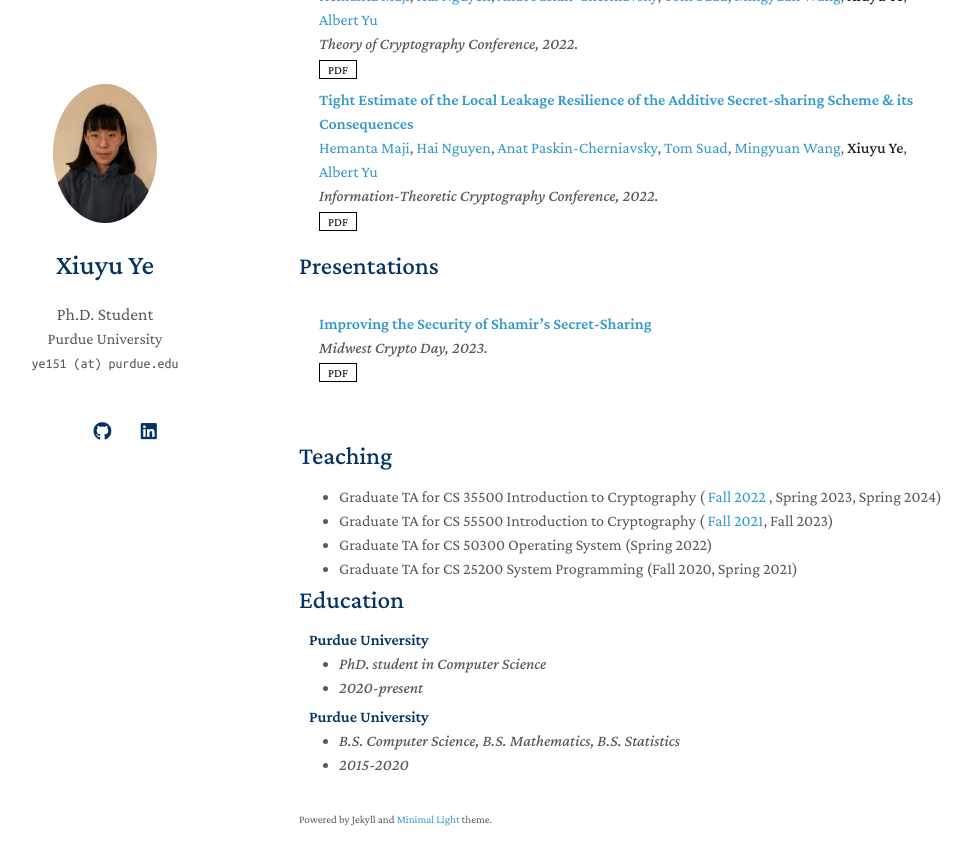
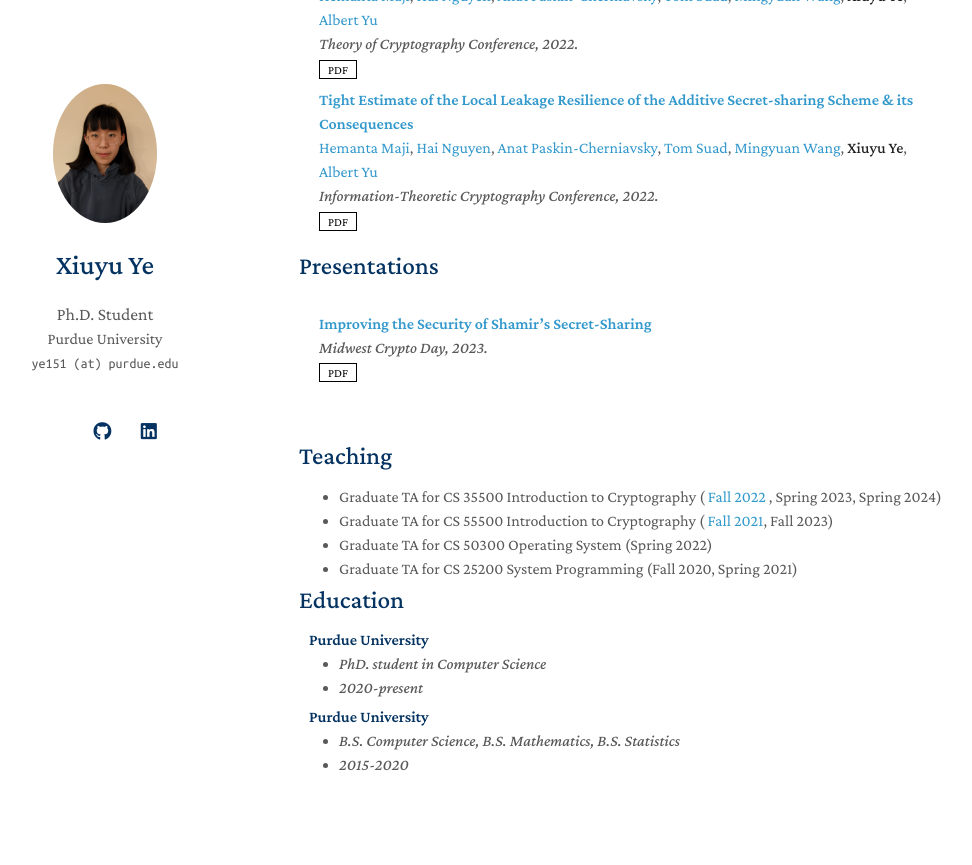
Before and after one commit to darahye/darahye.github.io, a Jekyll site: the page built from index.md, in a window 1280 px wide and 900 px high, scrolled down 663 px. Shown: the top 865 px of the window, without its empty margins (171-1143 px from the left). Built offline with Jekyll 4.4.1, drawn with Linux system fonts in a browser that asks for light colours; nearby versions of some CDN libraries; a style sheet for code colours, icons or effects is not loaded; our own code applies the rules of GitHub Pages for plain Markdown files.

Commit message:
remove footnote

```diff
--- a/_layouts/homepage.html
+++ b/_layouts/homepage.html
@@ -89,9 +89,9 @@
 
       <br>
 
-      {% if site.enable_footnote %}
-      <p><small>Powered by Jekyll and <a href="https://github.com/yaoyao-liu/minimal-light" target="_blank" rel="noopener">Minimal Light</a> theme.</small></p>
-      {% endif %}
+      <!-- {% if site.enable_footnote %} -->
+      <!-- <p><small>Powered by Jekyll and <a href="https://github.com/yaoyao-liu/minimal-light" target="_blank" rel="noopener">Minimal Light</a> theme.</small></p> -->
+      <!-- {% endif %} -->
 
       </section>
       <footer>
```
